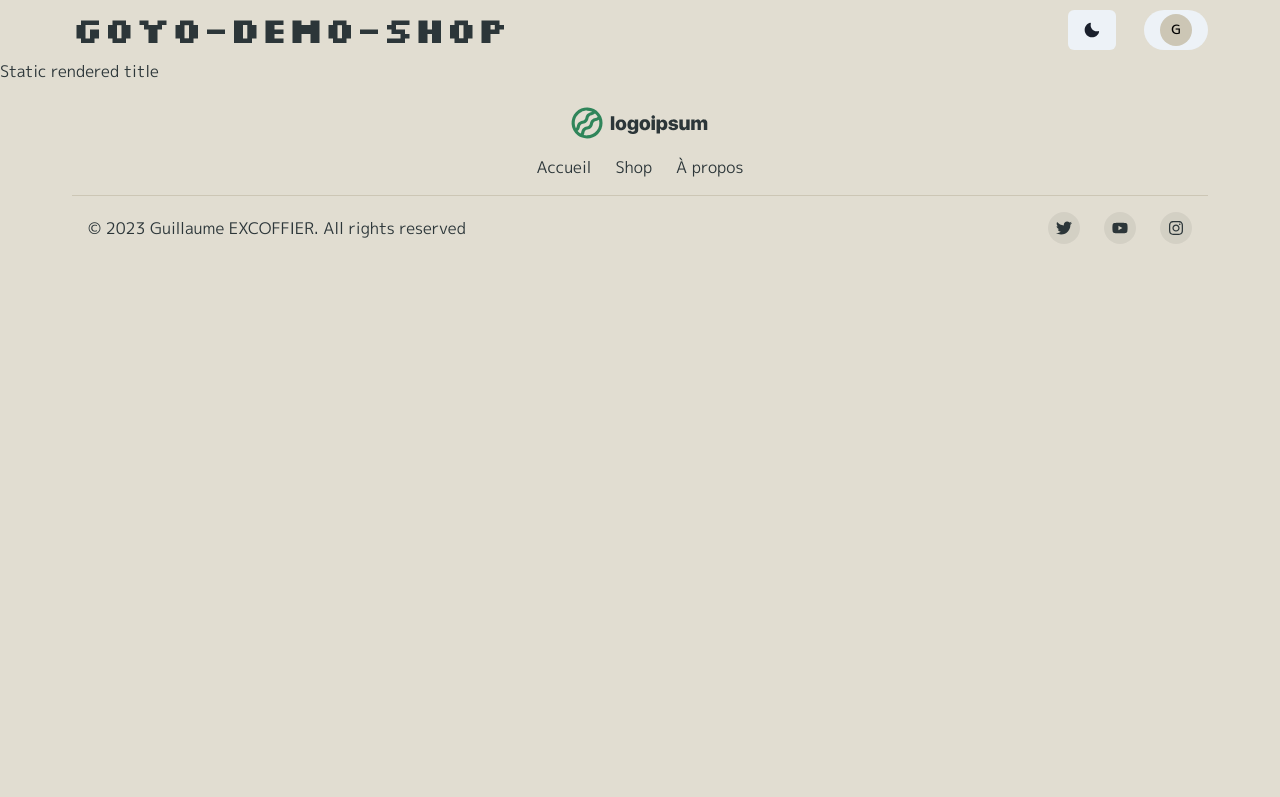
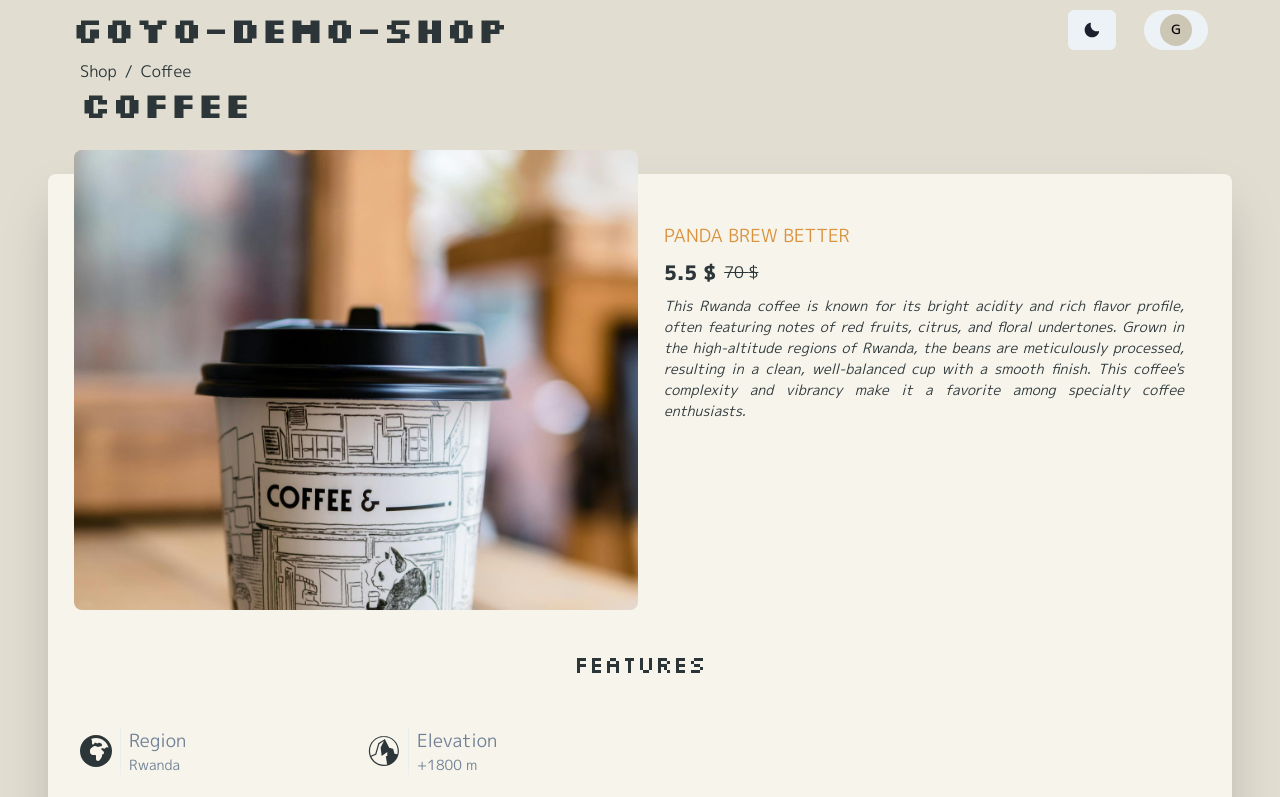
Before and after one commit to GoyoStach/goyo-shop-next-app, a Next.js app: page /Shop/1 in a window 1280 px wide. Shown: the top 797 px of the page. Built offline with nearby package versions, Linux system fonts and the light colour scheme.

Commit message:
Adding feature of coffee description.

```diff
--- a/src/app/Shop/[product]/_Island/Product/Product.tsx
+++ b/src/app/Shop/[product]/_Island/Product/Product.tsx
@@ -1,17 +1,16 @@
 import ProductContent from '@/app/Shop/[product]/_Island/Product/ProductContent';
-import { ProductSimple } from '@/types/Product.type';
+import { ProductDetails } from '@/types/Product.type';
 import { delay } from '@/utils/delay';
 import { promises as fs } from 'fs';
 
 const getData = async () => {
-  await delay(4000);
+  await delay(3000);
   const mockData = await fs.readFile(
-    process.cwd() + '/src/mockData/products.json',
+    process.cwd() + '/src/mockData/individual-product.json',
     'utf8',
   );
-  const data: ProductSimple[] = JSON.parse(mockData);
-  await delay(3000);
-  return data[0];
+  const data: ProductDetails = JSON.parse(mockData);
+  return data;
 };
 
 /**This is a fetch layer.
--- a/src/app/Shop/[product]/_Island/Product/ProductContent.tsx
+++ b/src/app/Shop/[product]/_Island/Product/ProductContent.tsx
@@ -1,7 +1,7 @@
 'use client';
 
 import ProductIndividual from '@/components/shop/ProductIndividual';
-import { ProductSimple } from '@/types/Product.type';
+import { ProductDetails } from '@/types/Product.type';
 import { zoomIn } from '@/utils/motion';
 import {
   Breadcrumb,
@@ -16,7 +16,7 @@ import { motion } from 'framer-motion';
 import Link from 'next/link';
 
 type Props = {
-  data: ProductSimple;
+  data: ProductDetails;
 };
 
 const ProductContent: React.FC<Props> = ({ data }) => {
--- a/src/app/Shop/[product]/page.tsx
+++ b/src/app/Shop/[product]/page.tsx
@@ -8,7 +8,6 @@ import { Suspense } from 'react';
 const IndividualProductPage: NextPage = async () => {
   return (
     <main>
-      <h1>Static rendered title</h1>
       <Suspense fallback={<p>Loading product details</p>}>
         <Product />
       </Suspense>
--- a/src/components/shop/ProductIndividual.tsx
+++ b/src/components/shop/ProductIndividual.tsx
@@ -1,28 +1,48 @@
 'use client';
-import { ProductSimple } from '@/types/Product.type';
+import { ProductDetails } from '@/types/Product.type';
+import { InfoIcon } from '@chakra-ui/icons';
 import {
   Box,
   Center,
-  useColorModeValue,
-  Heading,
-  Text,
-  Stack,
-  Image,
+  Divider,
   Grid,
   GridItem,
+  Heading,
+  Icon,
+  Image,
+  Stack,
+  Text,
+  useColorModeValue,
 } from '@chakra-ui/react';
 import type { FC } from 'react';
+import { BiSolidCoffeeBean } from 'react-icons/bi';
+import { FaEarthAfrica } from 'react-icons/fa6';
+import { GiCoffeePot, GiMountaintop } from 'react-icons/gi';
 
 type Props = {
-  data: ProductSimple;
+  data: ProductDetails;
+};
+
+const mapValueToIcon = (value: string) => {
+  switch (value) {
+    case 'coffee_pot':
+      return GiCoffeePot;
+    case 'coffee':
+      return BiSolidCoffeeBean;
+    case 'africa':
+      return FaEarthAfrica;
+    case 'mountain':
+      return GiMountaintop;
+    default:
+      break;
+  }
 };
 
 const ProductIndividual: FC<Props> = ({ data }) => {
-  console.log(data);
   return (
     <Center p={12}>
       <Grid
-        templateColumns={{ base: 'repeat(1, 1fr)', xl: 'repeat(2, 1fr)' }}
+        templateColumns={{ base: 'repeat(1, 1fr)', lg: 'repeat(2, 1fr)' }}
         role={'group'}
         p={6}
         w={'full'}
@@ -36,7 +56,7 @@ const ProductIndividual: FC<Props> = ({ data }) => {
           rounded={'lg'}
           mt={-12}
           pos={'relative'}
-          height={{ base: 230, xl: 230 * 2 }}
+          height={{ base: 230, lg: 230 * 2 }}
           justifyContent={'center'}
           display="flex"
           _after={{
@@ -61,8 +81,8 @@ const ProductIndividual: FC<Props> = ({ data }) => {
         >
           <Image
             rounded={'lg'}
-            height={{ base: 230, xl: 230 * 2 }}
-            width={{ base: 282, xl: 282 * 2 }}
+            height={{ base: 230, lg: 230 * 2 }}
+            width={{ base: 282, lg: 282 * 2 }}
             objectFit={'cover'}
             src={`/mockImages${data.images[0]}`}
             alt={data.name}
@@ -97,10 +117,17 @@ const ProductIndividual: FC<Props> = ({ data }) => {
               {data.previousPrice} {data.currency}
             </Text>
           </Stack>
+          <Text
+            fontSize={'sm'}
+            fontStyle={'italic'}
+            align={['justify']}
+          >
+            {data.description}
+          </Text>
         </Stack>
         {/**Feature descriptions */}
         <GridItem
-          colSpan={{ base: 1, xl: 2 }}
+          colSpan={{ base: 1, lg: 2 }}
           paddingY={[2, 4, 6, 8, 10]}
         >
           <Heading
@@ -112,33 +139,55 @@ const ProductIndividual: FC<Props> = ({ data }) => {
             Features
           </Heading>
         </GridItem>
-        {/* {data.attributes.details?.map((e) => {
+        <Box>
+          <Grid
+            templateColumns={{ base: 'repeat(2, 1fr)' }}
+            gap={2}
+          >
+            {data.features.map((e, _index) => {
               return (
                 <Stack
-              p={6}
-              key={e.id}
-              justifyContent={'center'}
-              display={'flex'}
+                  padding={2}
+                  direction={'row'}
                   alignItems={'center'}
+                  key={_index}
+                  rounded={'lg'}
+                  //bg={useColorModeValue('cappucino.50', 'gray.700')}
+                >
+                  {e.icon ? (
+                    <Icon
+                      as={mapValueToIcon(e.icon)}
+                      boxSize={8}
+                    />
+                  ) : (
+                    <InfoIcon boxSize={8} />
+                  )}
+                  <Divider orientation="vertical" />
+                  <Stack
+                    direction={'column'}
+                    gap={0}
+                    textAlign={'start'}
+                    maxW={'200px'}
                   >
                     <Text
                       color={'gray.500'}
                       fontSize={'lg'}
+                      overflow={'hidden'}
                     >
-                {e.value}
+                      {e.title}
                     </Text>
-              <Image
-                rounded={'lg'}
-                height={[24, 24, 24, 36, 48]}
-                width={[24, 24, 24, 36, 48]}
-                objectFit={'cover'}
-                src={e.icon}
-                alt={e.value}
-                fallbackSrc={'/placeholder.jpg'}
-              />
+                    <Text
+                      color={'gray.500'}
+                      fontSize={'sm'}
+                    >
+                      {e.description}
+                    </Text>
+                  </Stack>
                 </Stack>
               );
-        })} */}
+            })}
+          </Grid>
+        </Box>
       </Grid>
     </Center>
   );
--- /dev/null
+++ b/src/mockData/individual-product.json
@@ -0,0 +1,34 @@
+{
+    "brand": "Panda brew better",
+    "currency": "$",
+    "description": "This Rwanda coffee is known for its bright acidity and rich flavor profile, often featuring notes of red fruits, citrus, and floral undertones. Grown in the high-altitude regions of Rwanda, the beans are meticulously processed, resulting in a clean, well-balanced cup with a smooth finish. This coffee's complexity and vibrancy make it a favorite among specialty coffee enthusiasts.",
+    "features": [
+        {
+            "description": "Rwanda",
+            "title": "Region",
+            "icon":"africa"
+        },
+        {
+            "description": "+1800 m",
+            "title": "Elevation",
+            "icon":"mountain"
+        },
+        {
+            "description": "Bourbon",
+            "title": "Type",
+            "icon":"coffee"
+        },
+        {
+            "description": "Filter",
+            "title": "Recommended brewing",
+            "icon":"coffee_pot"
+        }
+    ],
+    "id": 1,
+    "images": [
+        "/coffee.jpg"
+    ],
+    "name": "Coffee",
+    "previousPrice": "70",
+    "price": "5.5"
+}
--- /dev/null
+++ b/src/types/Common.type.ts
@@ -0,0 +1,4 @@
+export type CommonLabelValue = {
+  label: string;
+  value: string;
+};
```
Also changed, not shown: src/components/Header.tsx (+9 -9 lines), src/types/Product.type.ts (+18 -0 lines), 1 other file (tests, documents, lock files or other folders). Lines whose indentation alone changed are shown as unchanged.
